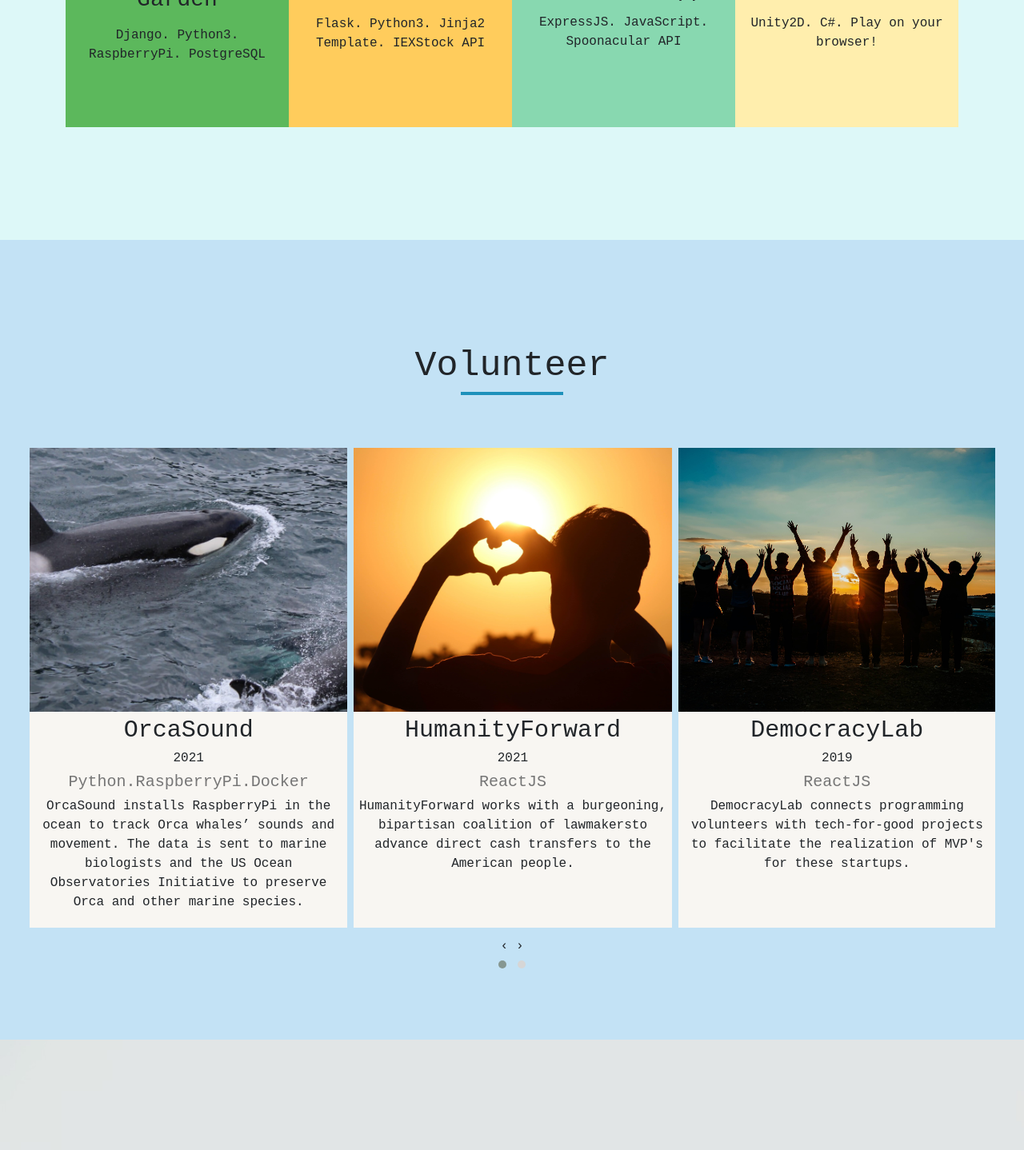
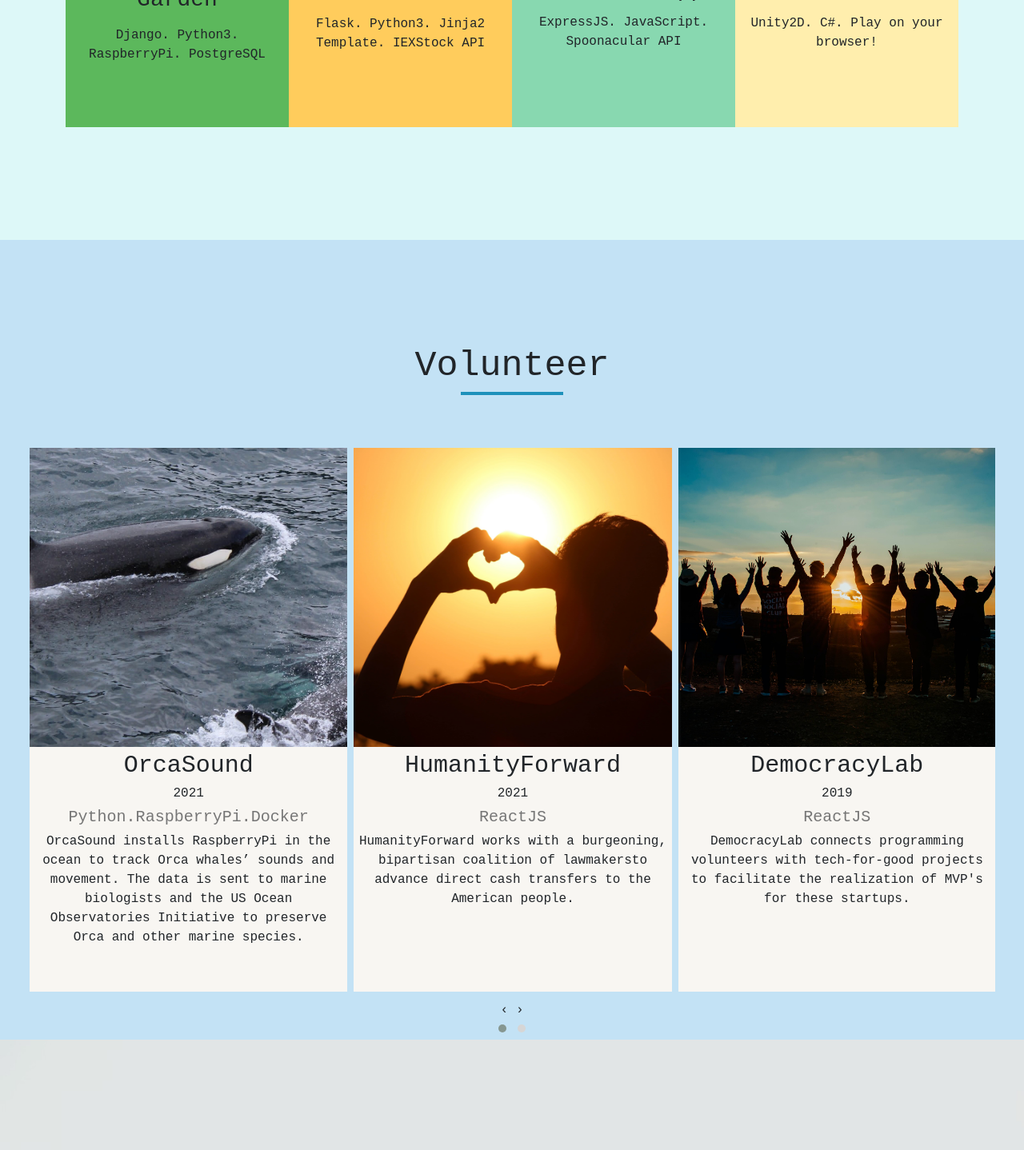
Before and after one commit to joyliao07/portfolioReact, a React (Create React App) app: page / in a window 1280 px wide. Shown: the part 2705-4143 px from the top of the page at 80% size. Built offline with nearby package versions, Linux system fonts and the light colour scheme; a web font is replaced by a local one.

Commit message:
block height adj

```diff
--- a/src/components/VolunteerBlock.module.css
+++ b/src/components/VolunteerBlock.module.css
@@ -1,7 +1,7 @@
 .projectBox {
     margin-top: 5%;
     background: rgb(248, 246, 242);
-    height: 600px;
+    height: 680px;
 }
 
 .pix {
```
